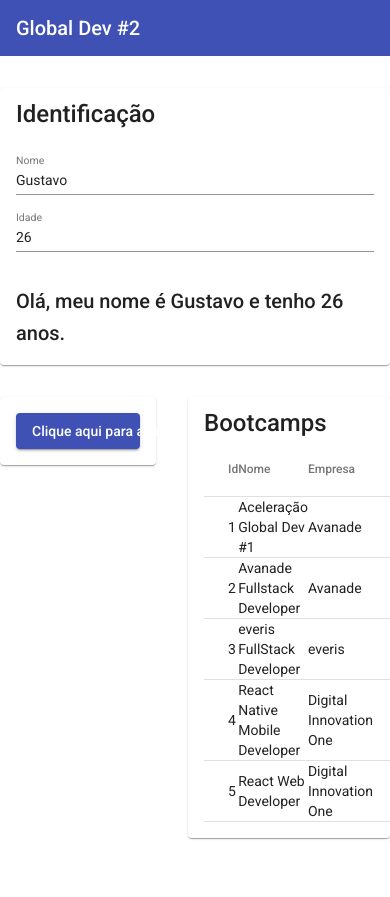
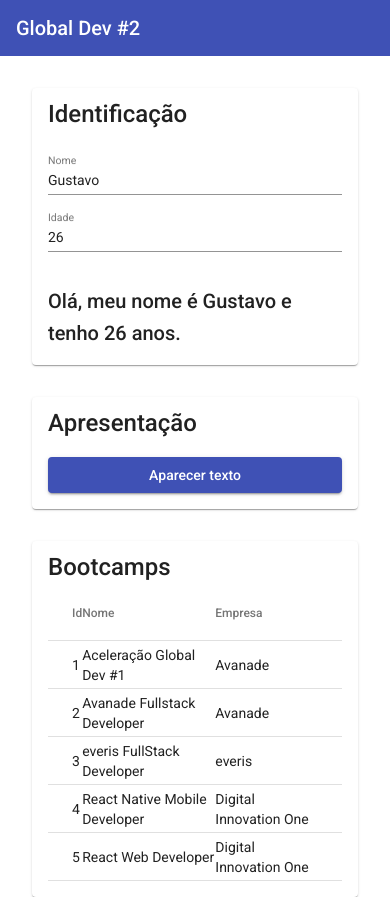
Before and after one commit to gmcotta/DIO-global-dev-2-desafio, an Angular app: page / in a window 390 px wide. Before the commit the page ends 844 px from the top, so only its background shows below. Built offline with nearby package versions, Linux system fonts and the light colour scheme.

Commit message:
Adding responsive design

```diff
--- a/src/app/click-card/click-card.component.html
+++ b/src/app/click-card/click-card.component.html
@@ -1,13 +1,15 @@
 <mat-card class="click-card">
+  <mat-card-title>Apresentação</mat-card-title>
   <button
     mat-raised-button
+    class="click-card__button"
     color="primary"
     (click)="toggleText()">
-      Clique aqui para
-      {{ isText ? "sumir" : "aparecer" }}
-      o texto
+      {{ isText ? "Desaparecer" : "Aparecer" }} texto
     </button>
   <mat-card-content *ngIf="isText" class="click-card__content">
-    Oi, você clicou para aparecer o texto
+    Atuei desde 2018 como analista de testes,
+    no momento estou em transição de carreira para a área de
+    desenvolvimento web, com foco no front-end.
   </mat-card-content>
 </mat-card>
--- a/src/app/click-card/click-card.component.scss
+++ b/src/app/click-card/click-card.component.scss
@@ -2,7 +2,11 @@
   display: flex;
   flex-direction: column;
 
+  &__button {
+    margin-top: 16px;
+  }
+
   &__content {
-    margin-top: 32px;
+    margin-top: 16px;
   }
 }
--- a/src/app/home/home.component.scss
+++ b/src/app/home/home.component.scss
@@ -2,11 +2,20 @@
   &__container {
     max-width: 800px;
     margin: 0 auto;
+
+    @media screen and (max-width: 800px) {
+      padding: 0 32px;
+    }
   }
 
   &__second-row {
     display: grid;
     grid-template-columns: 40% calc(60% - 32px);
     gap: 32px;
+
+    @media screen and (max-width: 800px) {
+      display: flex;
+      flex-direction: column;
+    }
   }
 }
```
